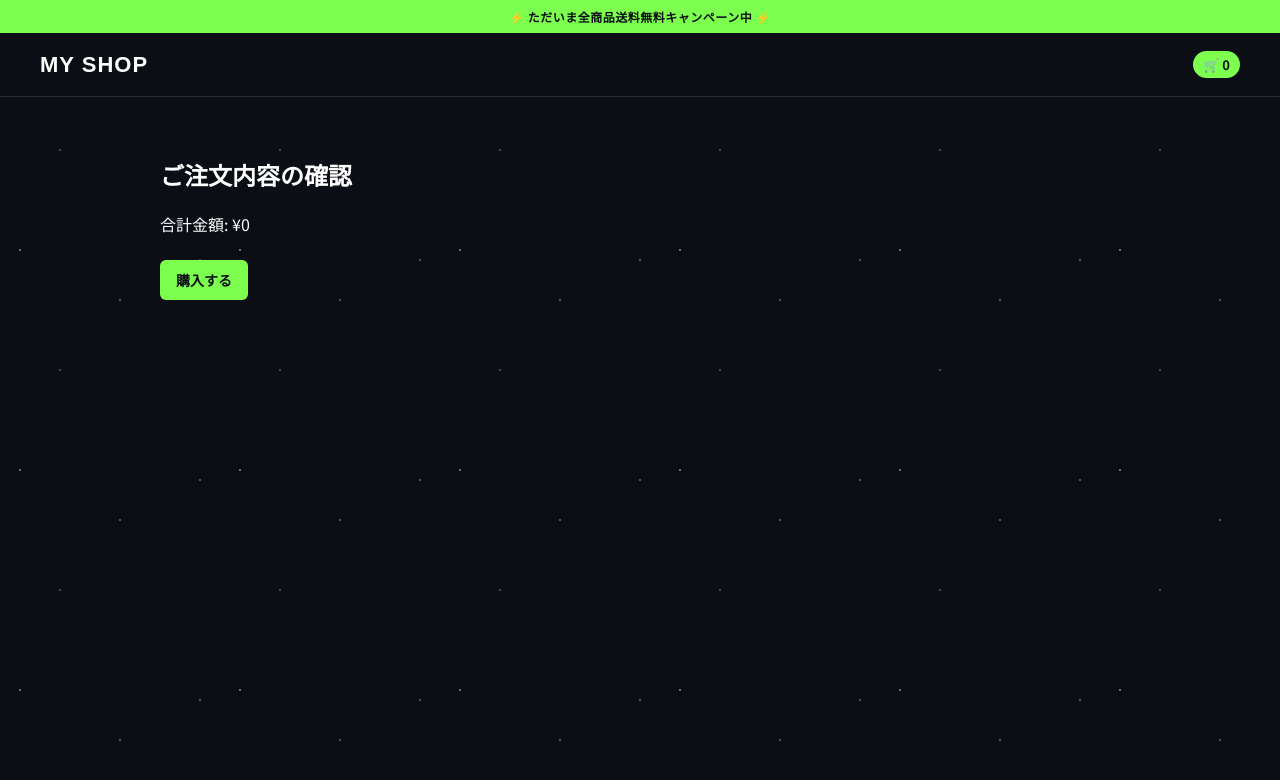
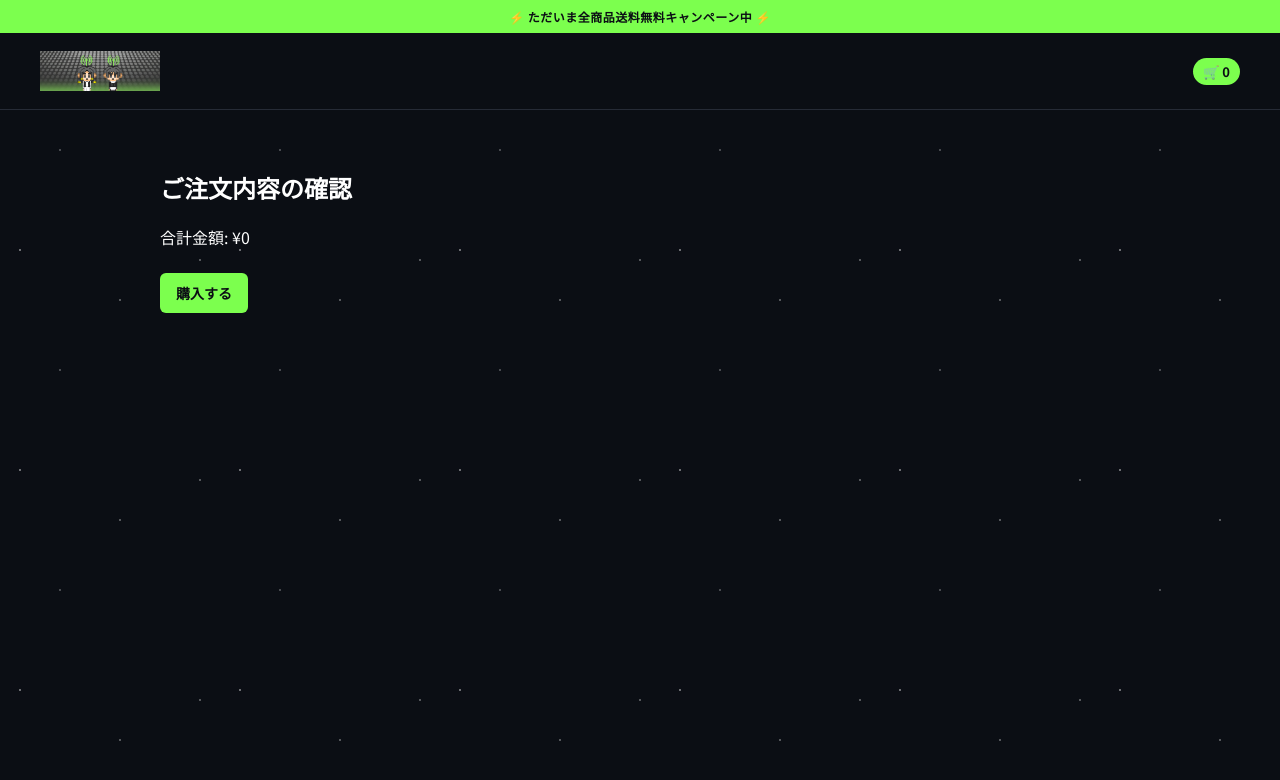
Before and after one commit to opacitygirl/my-ec-site, a website: page checkout.html in a window 1280 px wide. Drawn offline with Linux system fonts and the light colour scheme; a web font is replaced by a local one.

Commit message:
ヘッダー変更

```diff
--- a/checkout.html
+++ b/checkout.html
@@ -14,7 +14,7 @@
 <body>
   <div class="announce-bar">⚡ ただいま全商品送料無料キャンペーン中 ⚡</div>
 <header>
-  <h1>MY SHOP</h1>
+  <img src="images/header.PNG" alt="MY SHOP" class="site-logo">
   <span id="cart-badge" class="cart-badge">🛒 0</span>
 </header>
 
```
Also changed, not shown: index.html (+1 -1 lines), product.html (+1 -1 lines), success.html (+1 -1 lines).
